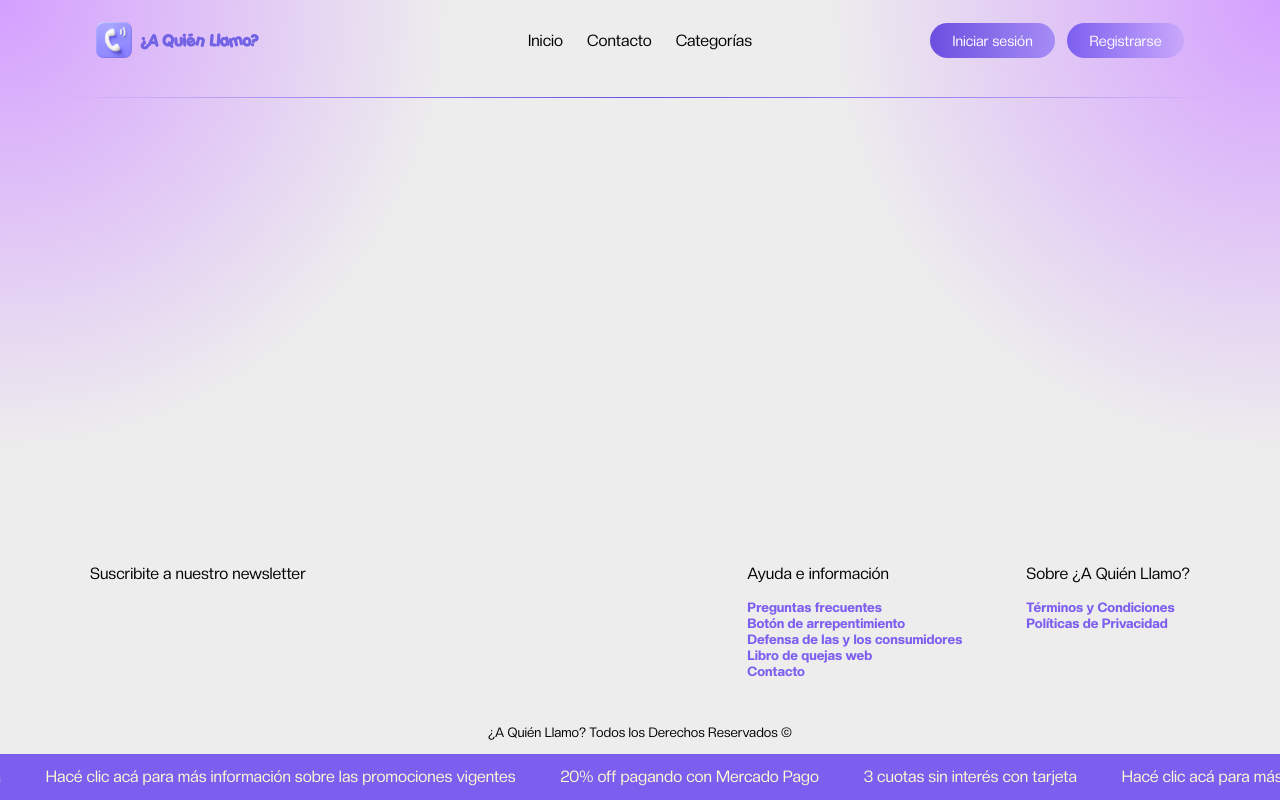
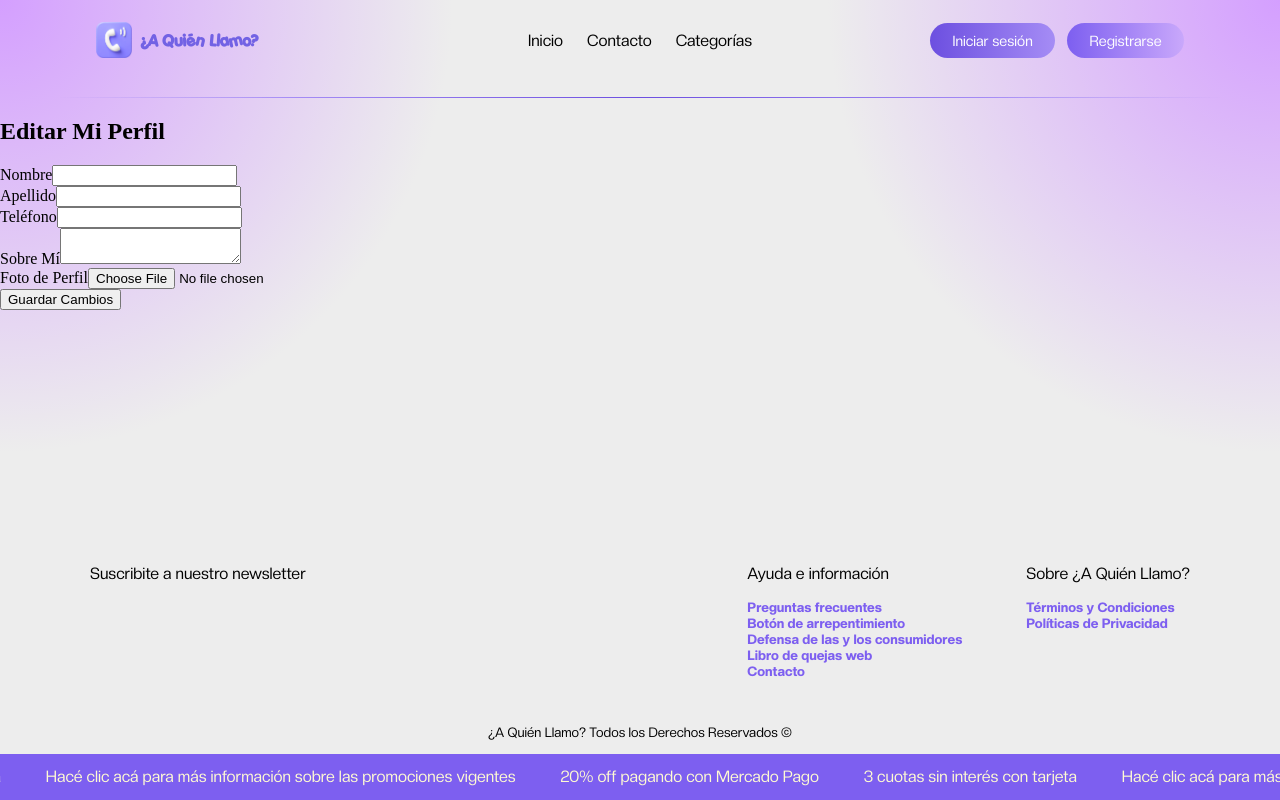
Before and after one commit to helloitsmxri/tp-final-a-quien-llamo-front-, an Angular app: page /perfil-edicion in a window 1280 px wide. Before the commit this address led to /. Built offline with nearby package versions, Linux system fonts and the light colour scheme.

Commit message:
Update Usuarios (Edición perfil)
Subo la edición de perfiles de usuarios. Probablemente haya que retocar algo, el CSS aún no lo hice, prefiero ir haciendo todo lo relacionado a usuarios para que al menos esté funcional, y después agregarle lo decorativo.

```diff
--- a/src/app/app.routes.ts
+++ b/src/app/app.routes.ts
@@ -13,6 +13,7 @@ import { DetallePago } from './pago/pages/detalle-pago/detalle-pago';
 import {FormularioRegistro} from './tecnico/pages/formulario-registro/formulario-registro';
 import { PerfilTecnico } from './tecnico/pages/perfil-tecnico/perfil-tecnico';
 import { Proyecto } from './proyecto/proyecto';
+import { PerfilEdicion } from './user/pages/perfil-edicion/perfil-edicion';
 
 export const routes: Routes = [
     {path: '', component: Home},
@@ -23,6 +24,8 @@ export const routes: Routes = [
     {path: 'perfil-tecnico/:uuid', component: PerfilTecnico},
      {path: 'perfil-tecnico/:uuid/proyectos', component: Proyecto},
 
+     //NOTA: PATHS PARA PROBAR Q EL USER FUNCA
+     {path: 'perfil-edicion', component: PerfilEdicion},
     //Nota: paths para probar
     {path: 'chats', component: ChatView },
     {path: '', redirectTo: 'chats', pathMatch: 'full' },
--- a/src/app/user/pages/perfil-edicion/perfil-edicion.html
+++ b/src/app/user/pages/perfil-edicion/perfil-edicion.html
@@ -1 +1,28 @@
-<p>perfil-edicion works!</p>
+<div class="container">
+    <h2>Editar Mi Perfil</h2>
+
+    <form [formGroup]="formulario" (ngSubmit)="onSubmit()">
+        <div class="dato">
+            <label>Nombre</label>
+            <input type="text" formControlName="nombre" class="form-control">
+        </div>
+        <div class="dato">
+            <label>Apellido</label>
+            <input type="text" formControlName="apellido" class="form-control">
+        </div>
+        <div class="dato">
+            <label>Teléfono</label>
+            <input type="text" formControlName="telefono" class="form-control">
+        </div>
+        <div class="dato">
+            <label>Sobre Mí</label>
+            <textarea formControlName="sobreMi" class="form-control"></textarea>
+        </div>
+        <div class="dato">
+            <label>Foto de Perfil</label>
+            <input type="file" (change)="onFileSelected($event)" class="form-control">
+        </div>
+
+        <button type="submit" class="btn-primario" [disabled]="formulario.invalid">Guardar Cambios</button>
+    </form>
+</div>
--- a/src/app/user/pages/perfil-edicion/perfil-edicion.ts
+++ b/src/app/user/pages/perfil-edicion/perfil-edicion.ts
@@ -1,10 +1,10 @@
 import { Component, inject, OnInit } from '@angular/core';
-import { FormBuilder, Validators } from '@angular/forms';
+import { FormBuilder, ReactiveFormsModule, Validators } from '@angular/forms';
 import { UsuarioService } from '../../services/user';
 
 @Component({
   selector: 'app-perfil-edicion',
-  imports: [],
+  imports: [ReactiveFormsModule],
   templateUrl: './perfil-edicion.html',
   styleUrl: './perfil-edicion.css',
 })
```
